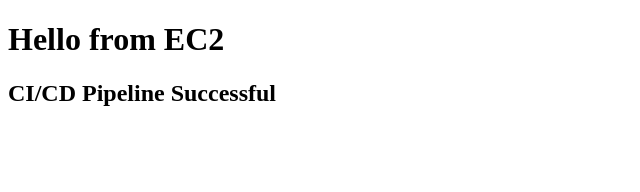
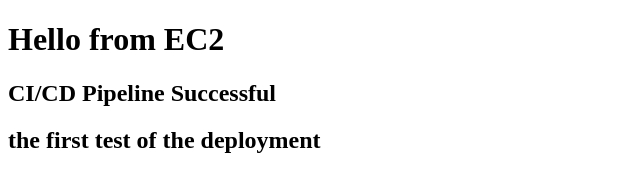
Before and after one commit to shijiththalassery/devops-demo, a plain HTML site: page index.html in a window 1280 px wide. Shown: the whole page, without its empty margins (0-640 px from the left). Drawn offline with Linux system fonts and the light colour scheme.

Commit message:
updated index page with test update

```diff
--- a/index.html
+++ b/index.html
@@ -6,5 +6,6 @@
 <body>
     <h1>Hello from EC2</h1>
     <h2>CI/CD Pipeline Successful</h2>
+    <h2>the first test of the deployment </h2>
 </body>
 </html>
```
